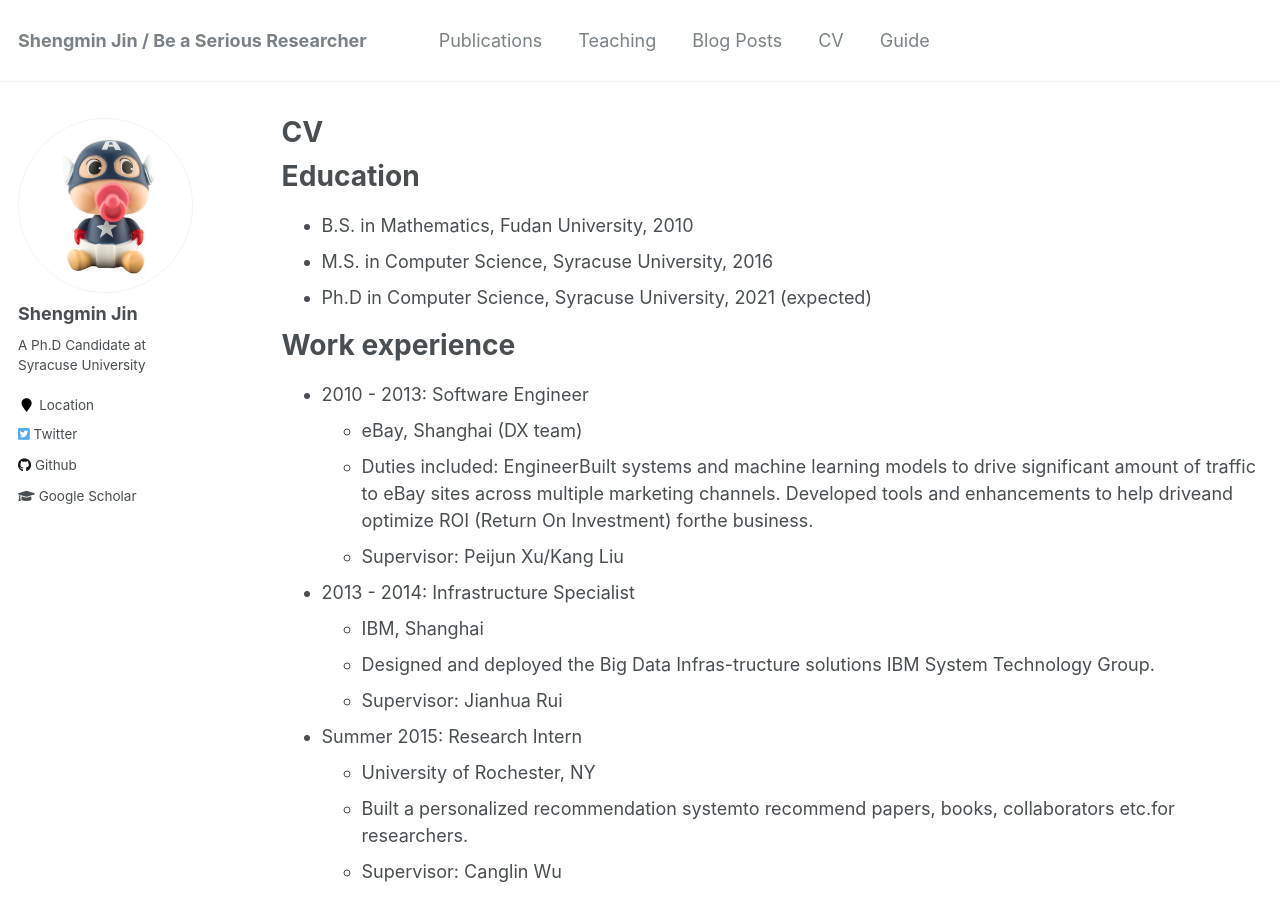
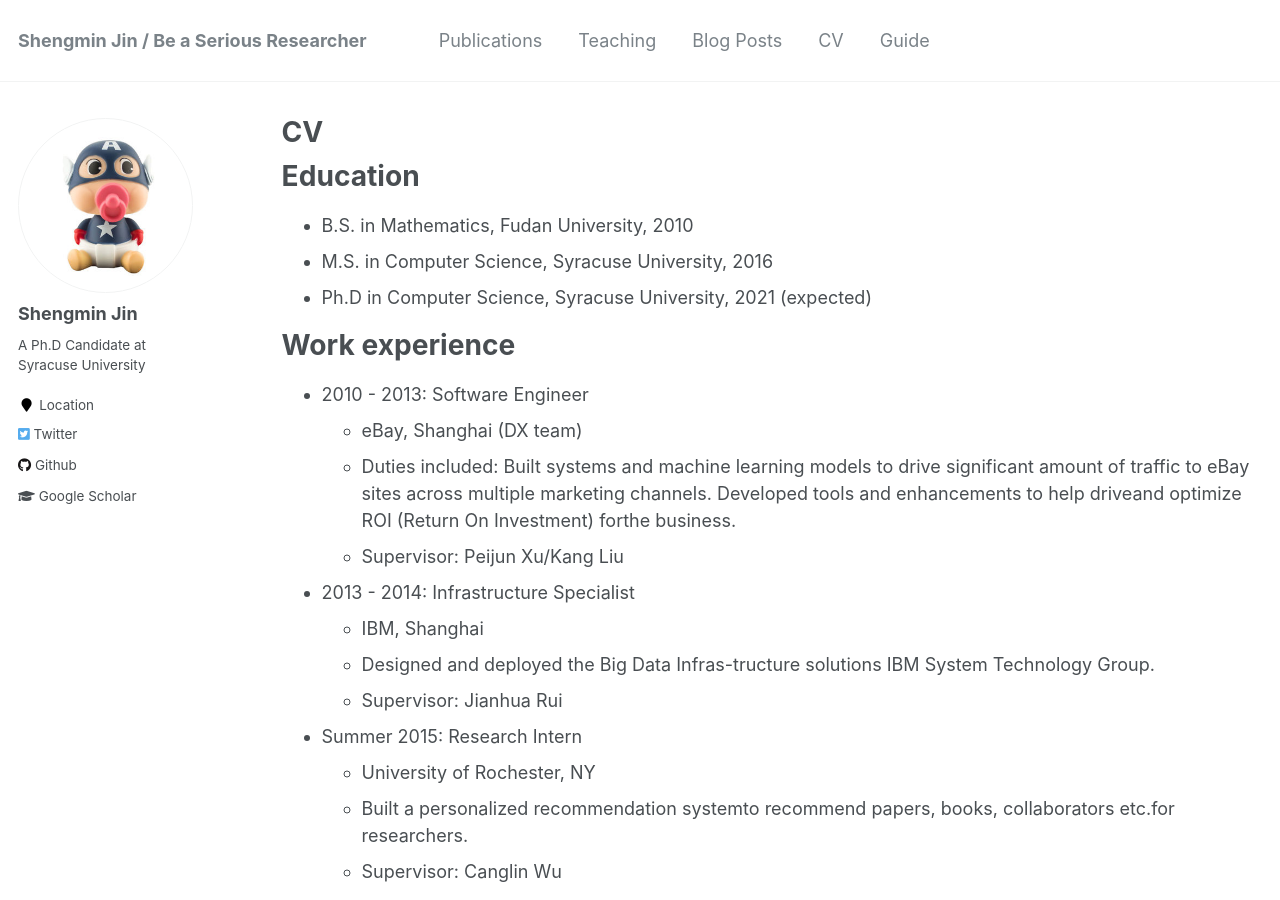
Before and after one commit to shengminjin/shengminjin.github.io, a Jekyll site: the page built from _pages/cv.md, in a window 1280 px wide and 900 px high. Built offline with Jekyll 4.4.1, drawn with Linux system fonts in a browser that asks for light colours.

Commit message:
Update cv.md

```diff
--- a/_pages/cv.md
+++ b/_pages/cv.md
@@ -19,7 +19,7 @@ Work experience
 ======
 * 2010 - 2013: Software Engineer
   * eBay, Shanghai (DX team)
-  * Duties included: EngineerBuilt systems and machine learning models to drive significant amount of traffic to eBay sites across multiple marketing channels. Developed tools and enhancements to help driveand optimize ROI (Return On Investment) forthe business.
+  * Duties included: Built systems and machine learning models to drive significant amount of traffic to eBay sites across multiple marketing channels. Developed tools and enhancements to help driveand optimize ROI (Return On Investment) forthe business.
   * Supervisor: Peijun Xu/Kang Liu
 
 * 2013 - 2014: Infrastructure Specialist
```
